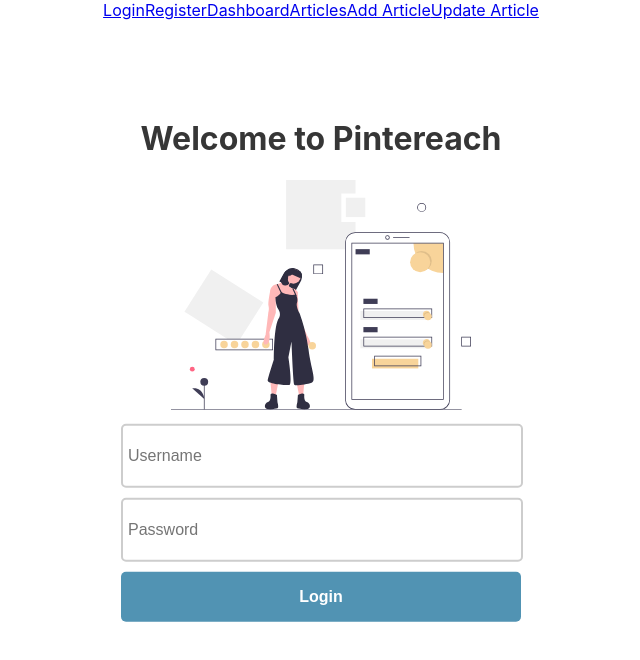
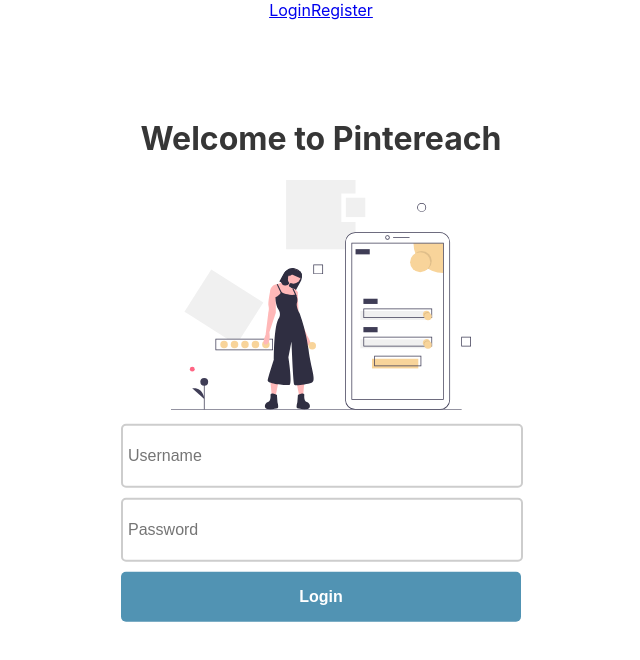
Before and after one commit to roselandroche/Pintereach-Frontend, a React (Create React App) app in the folder articles/: page /login in a window 1280 px wide. Shown: the top 660 px of the page, without its empty margins (319-959 px from the left). Built offline with nearby package versions, Linux system fonts and the light colour scheme.

Commit message:
Commented out links

```diff
--- a/articles/src/App.js
+++ b/articles/src/App.js
@@ -24,10 +24,10 @@ function App() {
           {!signedIn && <Link to="/login">Login</Link>}
           {!signedIn && <Link to="/register">Register</Link>}
           {signedIn && <Link to="/logout">Logout</Link>}
-          <Link to='/'>Dashboard</Link>
+          {/* <Link to='/'>Dashboard</Link>
           <Link to='/articles'>Articles</Link>
           <Link to='/addarticle'>Add Article</Link>
-          <Link to='/updatearticle'>Update Article</Link>
+          <Link to='/updatearticle'>Update Article</Link> */}
           </nav>
 
           <Route exact path='/register' component={Register} />
```
